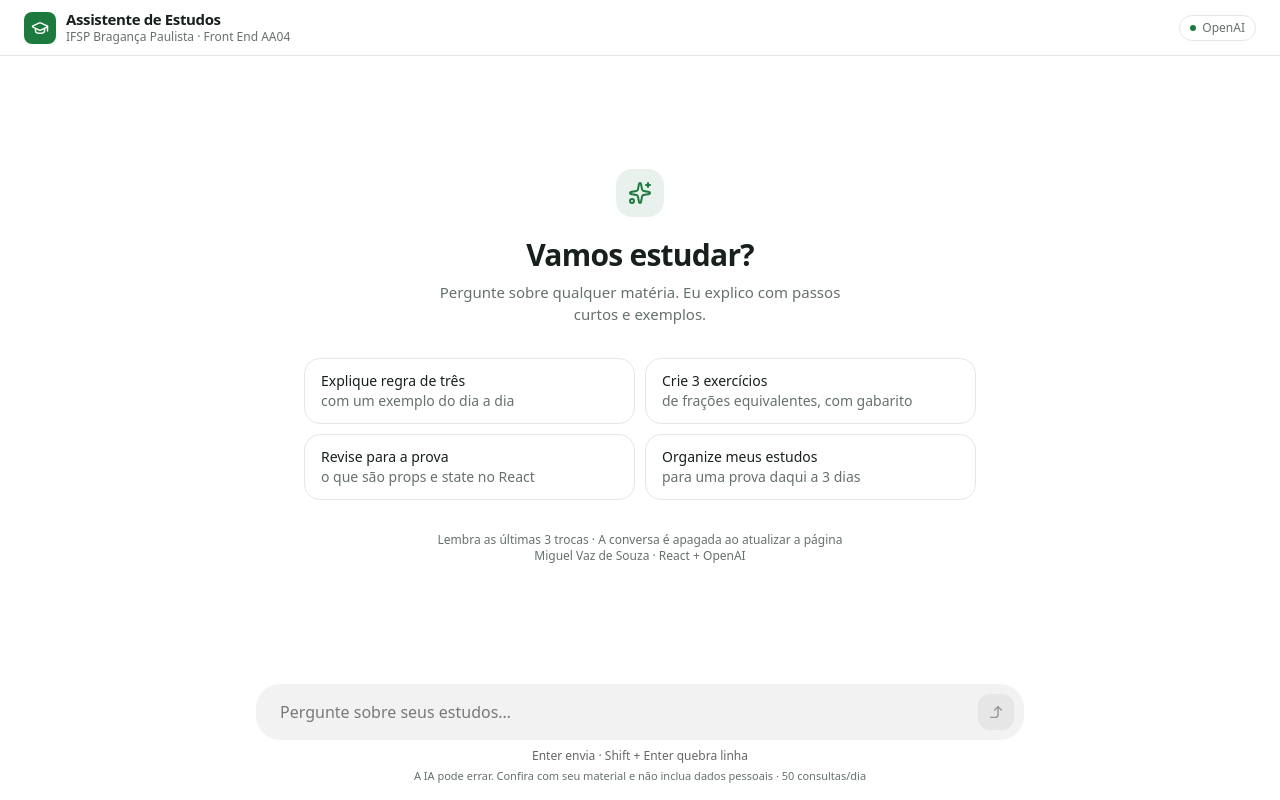
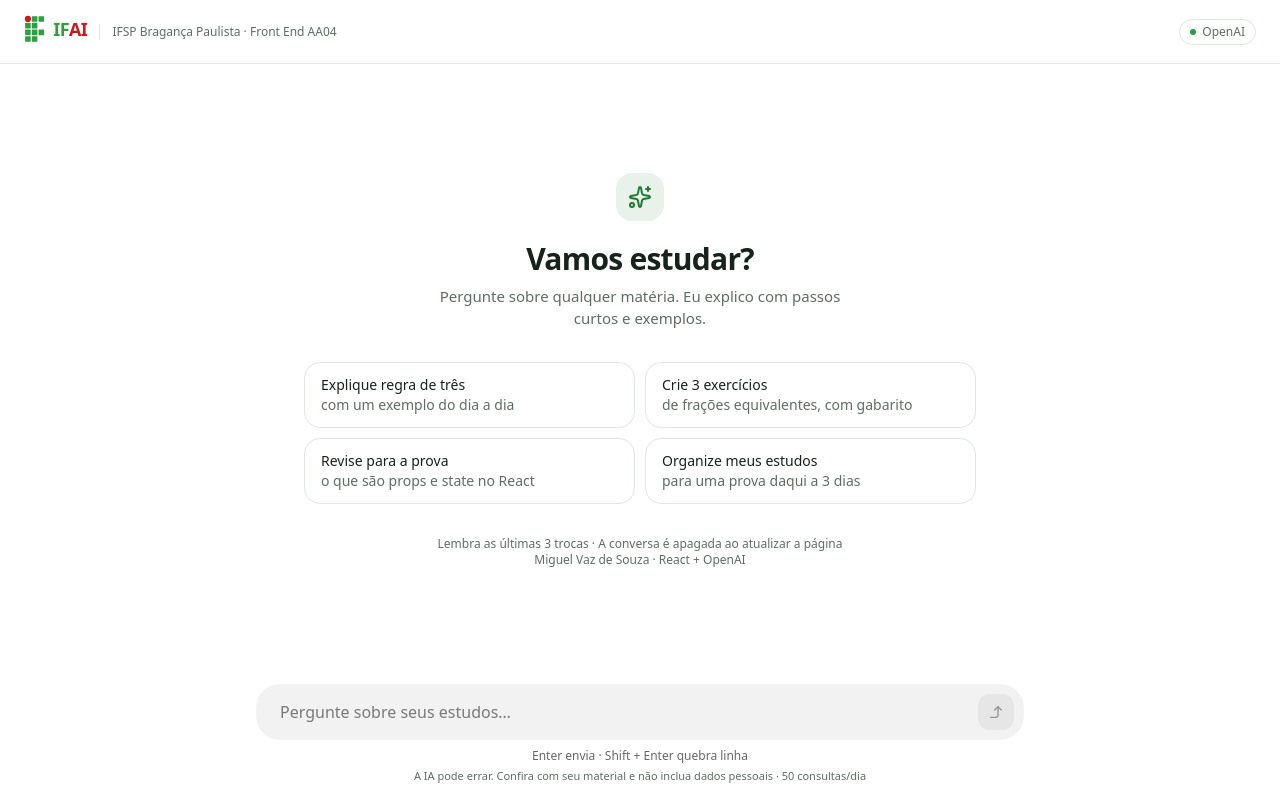
Before and after one commit to miguelvzs/assistente-estudos, a React (Vite) app: page / in a window 1280 px wide. Built offline with nearby package versions, Linux system fonts and the light colour scheme.

Commit message:
feat(marca): aplica marca IFAI com simbolo oficial e paleta do IF

```diff
--- a/index.html
+++ b/index.html
@@ -5,7 +5,8 @@
     <meta name="viewport" content="width=device-width, initial-scale=1.0, viewport-fit=cover" />
     <meta name="theme-color" content="#ffffff" />
     <meta name="description" content="Assistente de estudos: uma pergunta, uma explicação e um exemplo." />
-    <title>Assistente de Estudos</title>
+    <link rel="icon" type="image/svg+xml" href="/ifai.svg" />
+    <title>IFAI — Assistente de Estudos</title>
   </head>
   <body>
     <div id="root"></div>
--- a/src/App.css
+++ b/src/App.css
@@ -2,16 +2,21 @@
 @import "tailwindcss";
 
 /* Tema: nomes no padrão shadcn (primary, secondary, foreground...)
-   para que as classes dos componentes adaptados funcionem. */
+   para que as classes dos componentes adaptados funcionem.
+   Paleta do IF (Manual da Marca 2015): verde #2f9e41 e vermelho #cd191e.
+   primary é o verde do IF escurecido: texto branco sobre #2f9e41 tem contraste
+   3,5:1 (abaixo do mínimo 4,5:1); sobre #1f7a33, 5,4:1. */
 @theme {
   --font-sans: "Inter Variable", ui-sans-serif, system-ui, sans-serif;
-  --color-foreground: #17201b;
-  --color-muted-foreground: #66716b;
-  --color-primary: #1d7a3e;
+  --color-if-verde: #2f9e41;
+  --color-if-vermelho: #cd191e;
+  --color-foreground: #16231a;
+  --color-muted-foreground: #5f6d63;
+  --color-primary: #1f7a33;
   --color-primary-foreground: #ffffff;
-  --color-secondary: #f1f4f2;
-  --color-secondary-foreground: #17201b;
-  --color-border: #e4e8e5;
+  --color-secondary: #eef6ef;
+  --color-secondary-foreground: #16231a;
+  --color-border: #dfe8e1;
 }
 
 @layer base {
--- /dev/null
+++ b/src/components/MarcaIF.jsx
@@ -0,0 +1,35 @@
+// Símbolo oficial dos Institutos Federais (Manual da Marca 2015, Setec/MEC).
+// Geometria e cores copiadas do arquivo em domínio público do Wikimedia Commons:
+// https://commons.wikimedia.org/wiki/File:Instituto_Federal_Marca_2015.svg
+export function SimboloIF({ className }) {
+  return (
+    <svg viewBox="0 0 76 100" className={className} aria-hidden="true" focusable="false">
+      <circle cx="14" cy="14" r="11" fill="#cd191e" />
+      <g fill="#2f9e41">
+        <rect x="28" y="4" width="20" height="20" rx="2" />
+        <rect x="52" y="4" width="20" height="20" rx="2" />
+        <rect x="4" y="28" width="20" height="20" rx="2" />
+        <rect x="28" y="28" width="20" height="20" rx="2" />
+        <rect x="4" y="52" width="20" height="20" rx="2" />
+        <rect x="28" y="52" width="20" height="20" rx="2" />
+        <rect x="52" y="52" width="20" height="20" rx="2" />
+        <rect x="4" y="76" width="20" height="20" rx="2" />
+        <rect x="28" y="76" width="20" height="20" rx="2" />
+      </g>
+    </svg>
+  );
+}
+
+// Marca do projeto: símbolo do IF + nome IFAI ("IF" em verde, "AI" em vermelho).
+export default function MarcaIFAI({ tamanho = 'normal' }) {
+  const grande = tamanho === 'grande';
+  return (
+    <span className="inline-flex items-center gap-2">
+      <SimboloIF className={grande ? 'h-12 w-auto' : 'h-7 w-auto'} />
+      <span className={grande ? 'text-[2.5rem] leading-none font-extrabold tracking-tight' : 'text-lg font-extrabold tracking-tight'}>
+        <span className="text-if-verde">IF</span>
+        <span className="text-if-vermelho">AI</span>
+      </span>
+    </span>
+  );
+}
--- a/src/components/Painel.jsx
+++ b/src/components/Painel.jsx
@@ -1,28 +1,25 @@
-import { GraduationCap } from 'lucide-react';
+import MarcaIFAI from './MarcaIF';
 
 // Props e children: Aulas 04 e 05.
 // Estrutura da tela: cabeçalho fixo em cima; conversa e campo vêm em children.
-export default function Painel({ titulo, subtitulo, status, acao, children }) {
+export default function Painel({ titulo, subtitulo, status, acoes, children }) {
   return (
     <div className="flex h-dvh flex-col bg-white">
-      <header className="flex h-14 shrink-0 items-center justify-between gap-3 border-b border-border px-4 sm:px-6">
-        <div className="flex min-w-0 items-center gap-2.5">
-          <span className="grid size-8 shrink-0 place-items-center rounded-lg bg-primary text-primary-foreground" aria-hidden="true">
-            <GraduationCap className="size-[18px]" />
-          </span>
-          <div className="min-w-0 leading-tight">
-            <h1 className="truncate text-[15px] font-semibold tracking-tight">{titulo}</h1>
-            {subtitulo && <p className="hidden truncate text-xs text-muted-foreground sm:block">{subtitulo}</p>}
-          </div>
+      <header className="flex h-14 shrink-0 items-center justify-between gap-3 border-b border-border px-4 sm:h-16 sm:px-6">
+        <div className="flex min-w-0 items-center gap-3">
+          <h1 className="shrink-0" aria-label={titulo}><MarcaIFAI /></h1>
+          {subtitulo && (
+            <p className="hidden truncate border-l border-border pl-3 text-xs leading-4 text-muted-foreground md:block">{subtitulo}</p>
+          )}
         </div>
-        <div className="flex shrink-0 items-center gap-2">
+        <div className="flex shrink-0 items-center gap-1 sm:gap-2">
           {status && (
-            <span className="hidden items-center gap-1.5 rounded-full border border-border px-2.5 py-1 text-xs text-muted-foreground sm:inline-flex">
-              <span className="size-1.5 rounded-full bg-primary" aria-hidden="true" />
+            <span className="hidden items-center gap-1.5 rounded-full border border-border px-2.5 py-1 text-xs text-muted-foreground lg:inline-flex">
+              <span className="size-1.5 rounded-full bg-if-verde" aria-hidden="true" />
               {status}
             </span>
           )}
-          {acao}
+          {acoes}
         </div>
       </header>
       {children}
--- a/src/components/ui/chat-bubble.jsx
+++ b/src/components/ui/chat-bubble.jsx
@@ -23,7 +23,7 @@ export function ChatBubbleAvatar({ fallback, className }) {
     <span
       aria-hidden="true"
       className={cn(
-        'grid size-8 shrink-0 place-items-center rounded-full bg-primary/10 text-xs font-semibold text-primary ring-1 ring-primary/15',
+        'grid size-8 shrink-0 place-items-center rounded-full bg-white text-xs font-semibold text-primary ring-1 ring-border',
         className
       )}
     >
```
Also changed, not shown: public/ifai.svg (added), 2 other files (tests, documents, lock files or other folders).
